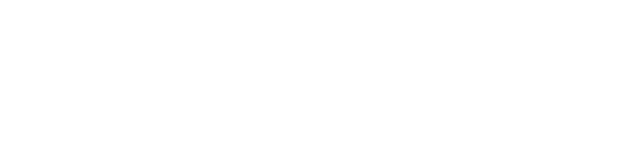
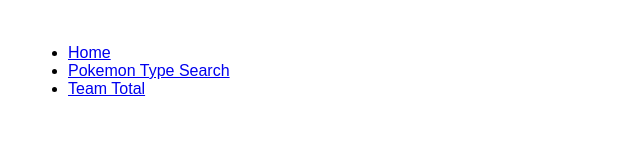
Before and after one commit to ericsmiller/pokemon-type-search, a plain HTML site: page index.html in a window 1280 px wide. Shown: the whole page, without its empty margins (0-640 px from the left). Drawn offline with Linux system fonts and the light colour scheme.

Commit message:
Update index.html

```diff
--- a/index.html
+++ b/index.html
@@ -9,5 +9,11 @@
         .results { margin-top: 20px; }
         .pokemon { margin: 5px 0; }
     </style>
+    <nav>
+        <ul>
+            <li><a href="index.html">Home</a></li>
+            <li><a href="pokemon_type_search.html">Pokemon Type Search</a></li>
+            <li><a href="project.html">Team Total</a></li>
+        </ul>
     </head>
 </html>
```
